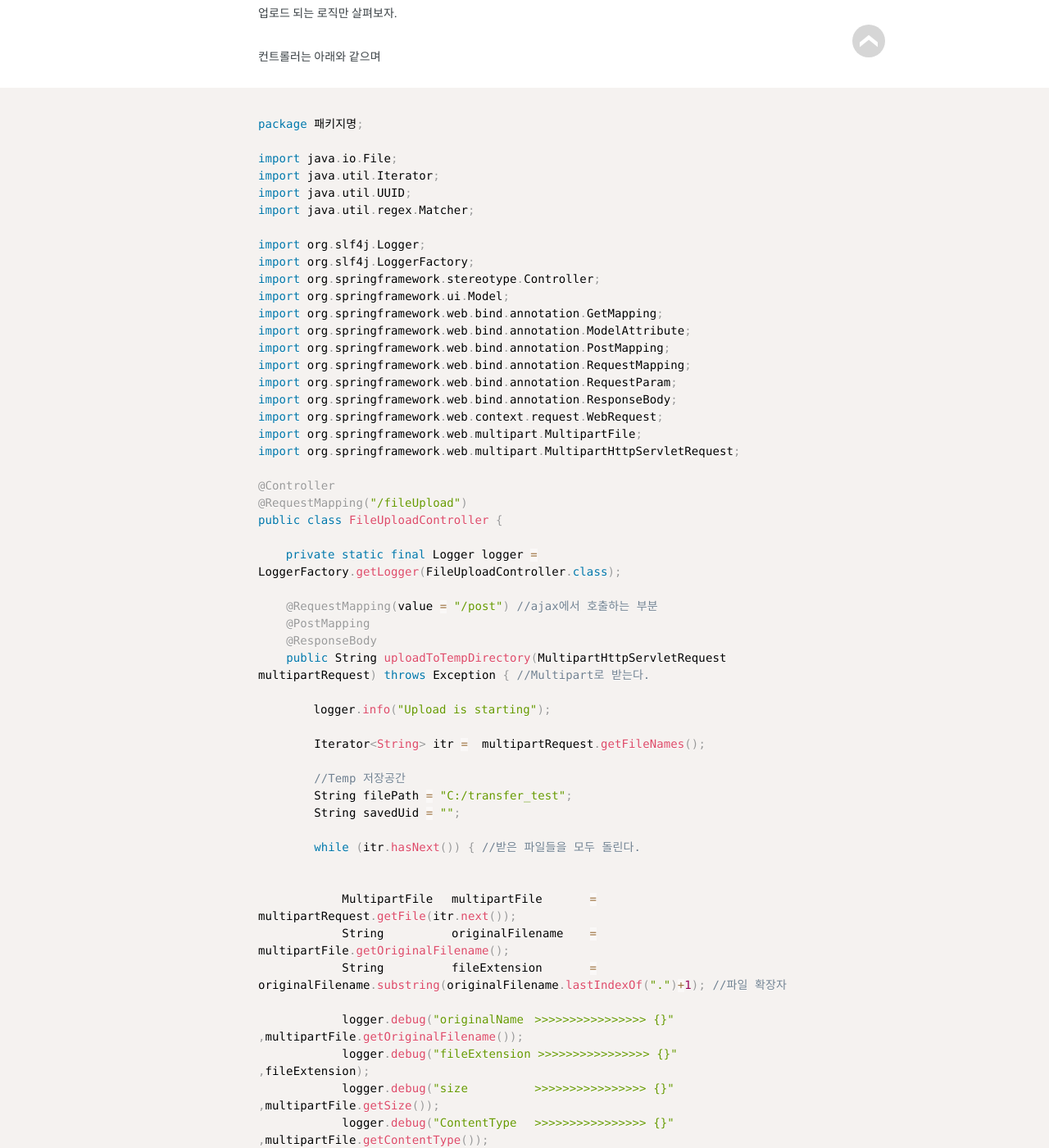
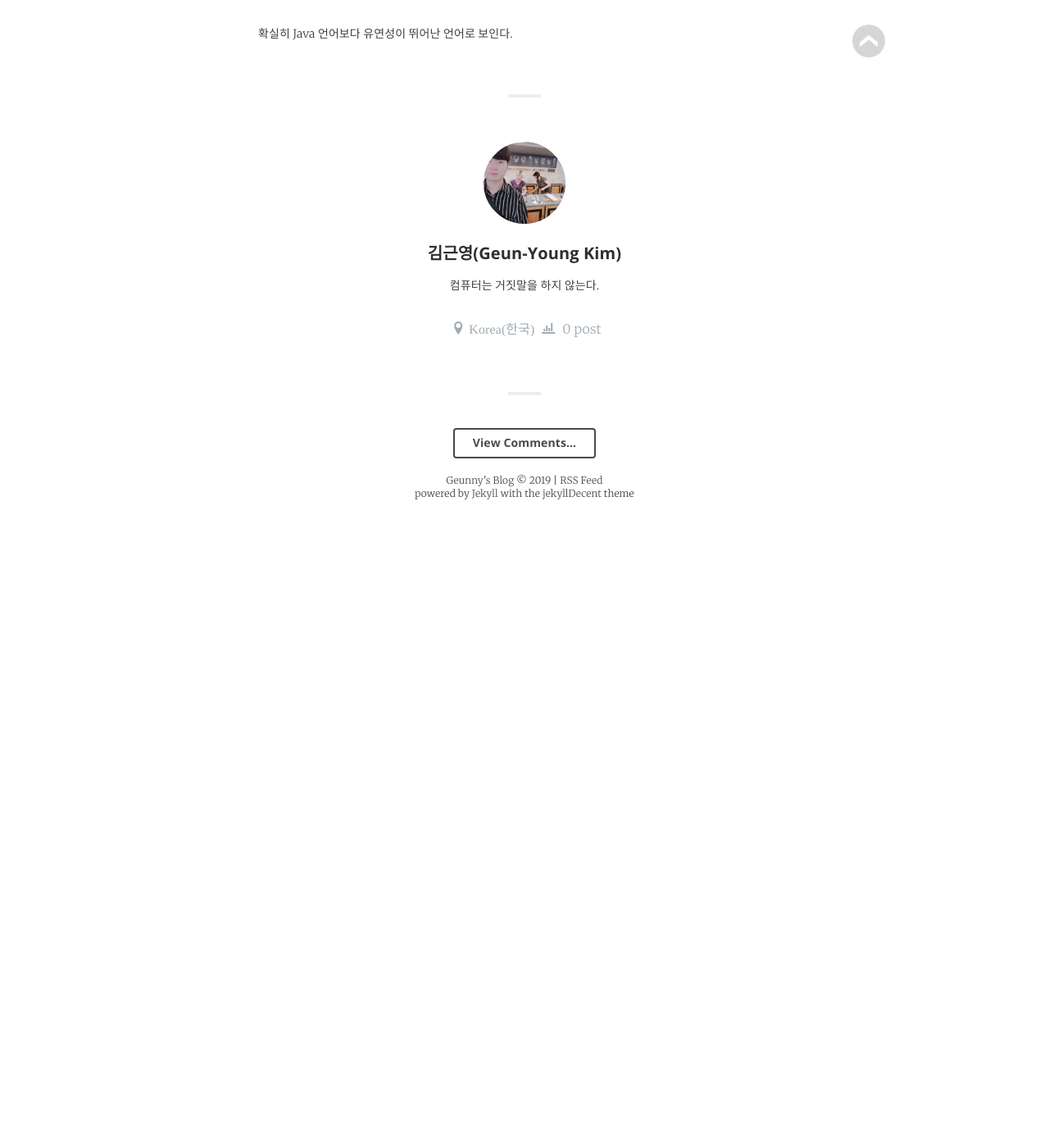
Before and after one commit to jwillmer/jekyllDecent, a Jekyll site: the page built from _posts/2019-07-20-python2.md, in a window 1280 px wide and 1400 px high, scrolled down 2716 px. Shown: the whole window at 82% size. Built offline with Jekyll 4.4.1, drawn with Linux system fonts in a browser that asks for light colours; some web fonts are replaced; after the commit the page ends 3346 px from its top, so only the background shows below that; some of the changed text lies outside the part shown.

Commit message:
Update 2019-07-20-python2.md

````diff
--- a/_posts/2019-07-20-python2.md
+++ b/_posts/2019-07-20-python2.md
@@ -112,104 +112,10 @@ for item in name_list:
 ```
 
 
-
-
-### 업로드 소스
-
-등록버튼 누를 시 로직은 일반적인 DB저장 로직 + 파일 위치옮기기 로직만이 존재하여 생략하고(궁금하면 나의 Spring-5-Study-Project 참조)
-
-업로드 되는 로직만 살펴보자.
-
-컨트롤러는 아래와 같으며
-
-```java
-
-package 패키지명;
-
-import java.io.File;
-import java.util.Iterator;
-import java.util.UUID;
-import java.util.regex.Matcher;
-
-import org.slf4j.Logger;
-import org.slf4j.LoggerFactory;
-import org.springframework.stereotype.Controller;
-import org.springframework.ui.Model;
-import org.springframework.web.bind.annotation.GetMapping;
-import org.springframework.web.bind.annotation.ModelAttribute;
-import org.springframework.web.bind.annotation.PostMapping;
-import org.springframework.web.bind.annotation.RequestMapping;
-import org.springframework.web.bind.annotation.RequestParam;
-import org.springframework.web.bind.annotation.ResponseBody;
-import org.springframework.web.context.request.WebRequest;
-import org.springframework.web.multipart.MultipartFile;
-import org.springframework.web.multipart.MultipartHttpServletRequest;
-
-@Controller
-@RequestMapping("/fileUpload")
-public class FileUploadController {
-
-	private static final Logger logger = LoggerFactory.getLogger(FileUploadController.class);
-
-    @RequestMapping(value = "/post") //ajax에서 호출하는 부분
-    @PostMapping
-    @ResponseBody
-    public String uploadToTempDirectory(MultipartHttpServletRequest multipartRequest) throws Exception { //Multipart로 받는다.
-
-    	logger.info("Upload is starting");
-
-        Iterator<String> itr =  multipartRequest.getFileNames();
-
-        //Temp 저장공간
-        String filePath = "C:/transfer_test";
-        String savedUid = "";
-
-        while (itr.hasNext()) { //받은 파일들을 모두 돌린다.
-
-
-            MultipartFile 	multipartFile 		= multipartRequest.getFile(itr.next());
-            String 			originalFilename 	= multipartFile.getOriginalFilename();
-            String 			fileExtension 		= originalFilename.substring(originalFilename.lastIndexOf(".")+1); //파일 확장자
-
-            logger.debug("originalName 	>>>>>>>>>>>>>>>> {}"	,multipartFile.getOriginalFilename());
-            logger.debug("fileExtension >>>>>>>>>>>>>>>> {}"	,fileExtension);
-            logger.debug("size 			>>>>>>>>>>>>>>>> {}"	,multipartFile.getSize());
-            logger.debug("ContentType 	>>>>>>>>>>>>>>>> {}"	,multipartFile.getContentType());
-            logger.debug("originalName 	>>>>>>>>>>>>>>>> {}"	,multipartFile.getOriginalFilename());
-
-            UUID uid = UUID.randomUUID();
-            savedUid = uid.toString();
-
-            logger.debug("savedUid	 	>>>>>>>>>>>>>>>> {}"	,savedUid);
-
-            String fileFullPath = filePath + "/" + savedUid + "." + fileExtension; 	//저장될 경로
-            fileFullPath.replaceAll("/", Matcher.quoteReplacement(File.separator));
-
-            //경로가 없다면 생성
-    		File directory = new File(fileFullPath);
-    		if (directory.exists() == false) {
-    			directory.mkdirs();
-    		}
-
-            try {
-                //파일 저장
-            	multipartFile.transferTo(directory); //파일저장 실제로는 service에서 처리
-            } catch (Exception e) {
-                logger.error("error occured while making file to temp directory!!! caused by >>>>>>>>>>>>> {}",e.getMessage());
-                throw new Exception(e);
-            }
-
-       }
-
-        return savedUid;
-    }
-
-}
-
-```
-
 ### 느낀점 및 실수했던 부분
 
-\의 값에 대해서 Windows OS에서는 돌아가더라도 Linux에서는 안돌아 갈 위험성이 있어 /를 replaceAll() 하려 했지만 특수문자여서 뜻대로 되지 않아서
+해당 소스들을 토대로 조금씩 변형하며 테스트해 보았는데
 
-위와 같이 해결하였다.
+자료형에 엄격한 Java와 달리 이게 될까? 라고 생각했던 것들도 잘 되었다.
+
+확실히 Java 언어보다 유연성이 뛰어난 언어로 보인다.
````
